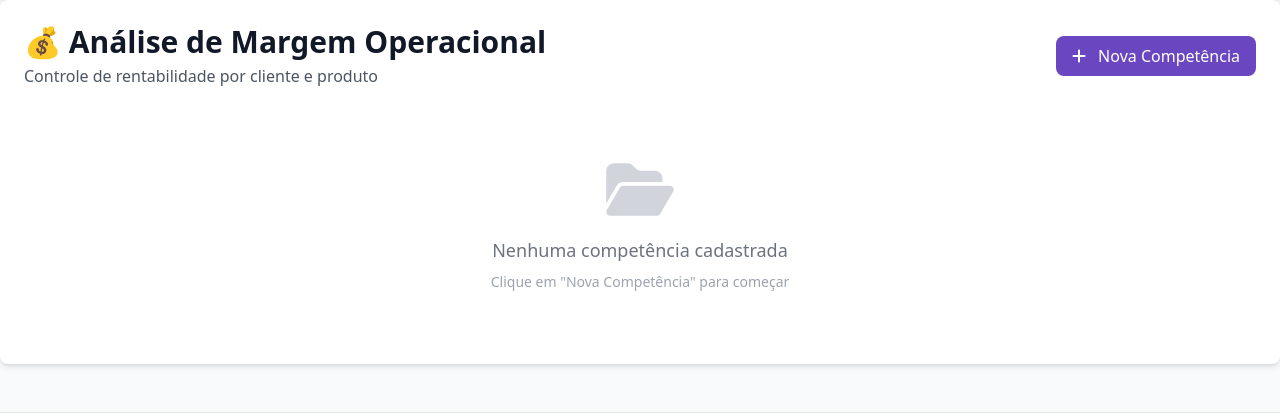
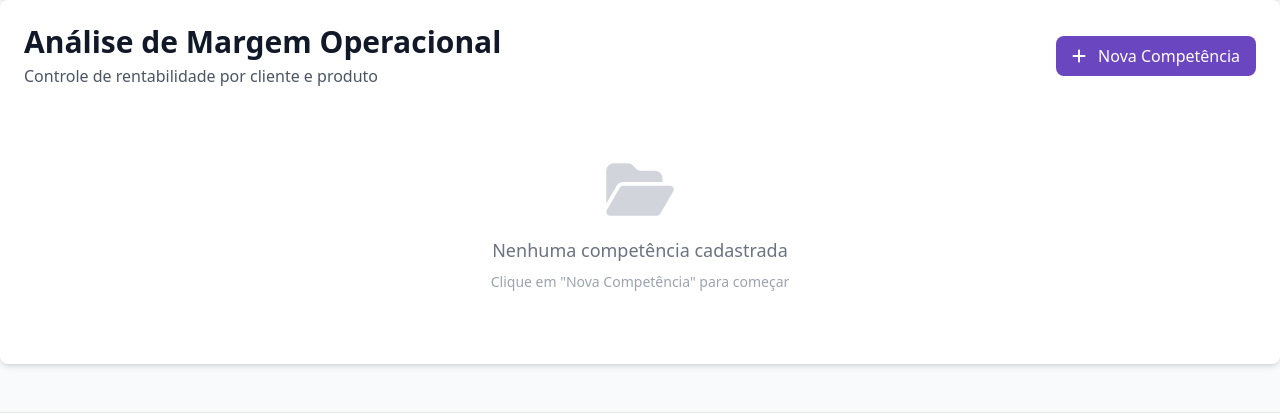
Before and after one commit to alexgraton/meetcall-system, a Flask app: page /margem/ in a window 1280 px wide. Shown: the part 64-477 px from the top of the page. Run offline with Flask 3, Linux system fonts and the light colour scheme; the visitor is signed in with stand-in values (Sample User, id 1); data that the repository does not hold is empty; some libraries are stand-ins or nearby versions.

Commit message:
fix margem

```diff
--- a/templates/margem/index.html
+++ b/templates/margem/index.html
@@ -6,7 +6,7 @@
 <div class="bg-white rounded-lg shadow-md p-6">
     <div class="flex justify-between items-center mb-6">
         <div>
-            <h1 class="text-3xl font-bold text-gray-900">💰 Análise de Margem Operacional</h1>
+            <h1 class="text-3xl font-bold text-gray-900">Análise de Margem Operacional</h1>
             <p class="text-gray-600 mt-1">Controle de rentabilidade por cliente e produto</p>
         </div>
         <button onclick="abrirModalNovaCompetencia()"
```
